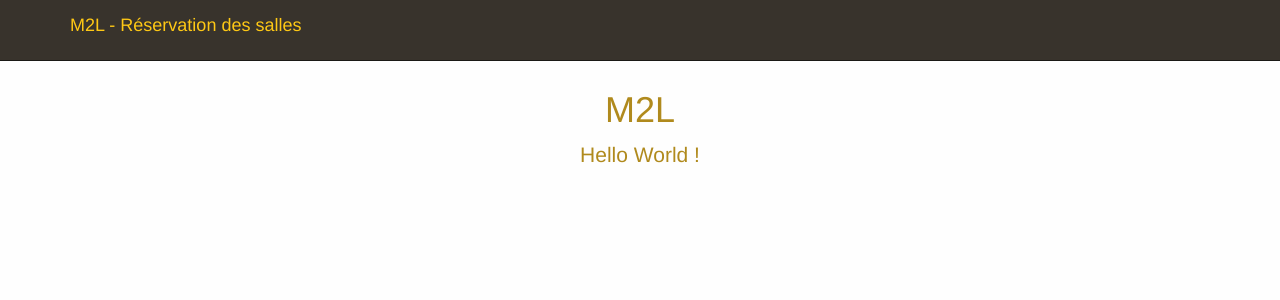
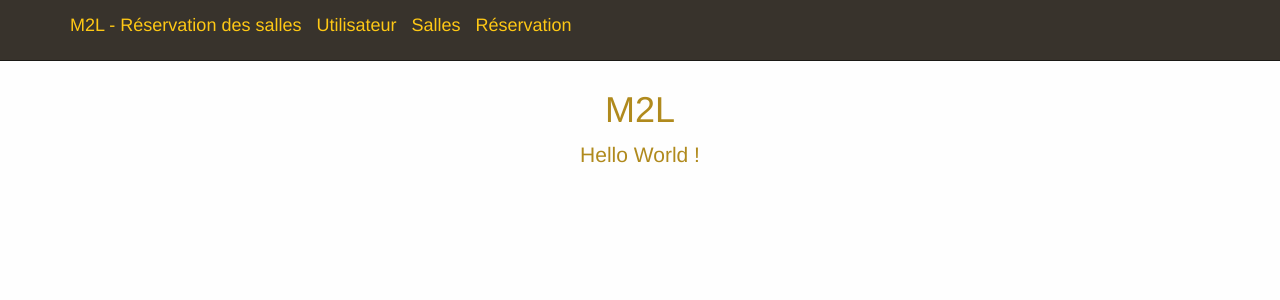
Before and after one commit to JoelTroch/SiteM2LResponsive, a PHP site: page /administrateur/index.php in a window 1280 px wide. Shown: the top 300 px of the page. Run offline with PHP 8.4, Linux system fonts and the light colour scheme.

Commit message:
Changement du titre de la page et début de mise en place des liens dans la navbar

```diff
--- a/administrateur/index.php
+++ b/administrateur/index.php
@@ -5,7 +5,7 @@
 		<meta name="viewport" content="width=device-width, initial-scale=1" />
 		<meta name="description" content="Site intranet pour la réservation des salles de la Maison des Ligues de Lorraine" />
 		<meta name="author" content="netEmedia" />
-		<title>Site intranet M2L - Réservation des salles</title>
+		<title>Site intranet M2L - Acceuil Administrateur</title>
 		<link href="../css/bootstrap.css" rel="stylesheet" type="text/css" media="all" />
 		<link href="../css/bootstrap-theme-colors.css" rel="stylesheet" type="text/css" media="all" />
 		<link href="../css/theme.css" rel="stylesheet" type="text/css" media="all" />
@@ -19,6 +19,9 @@
 			<div class="container">
 				<div class="navbar-header">
 					<p class="navbar-brand">M2L - Réservation des salles</p>
+                                        <p class="navbar-brand">Utilisateur</p>
+                                        <p class="navbar-brand">Salles</p>
+                                        <p class="navbar-brand">Réservation</p>
 				</div>
 			</div>
 		</div>
```
